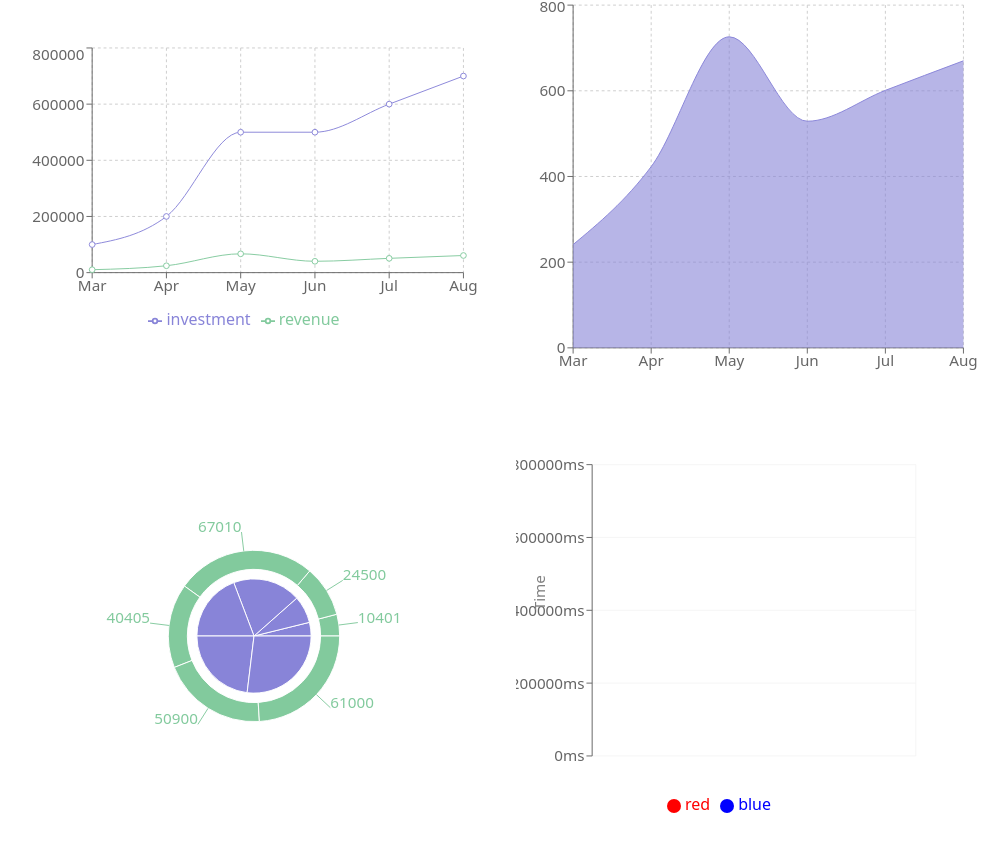
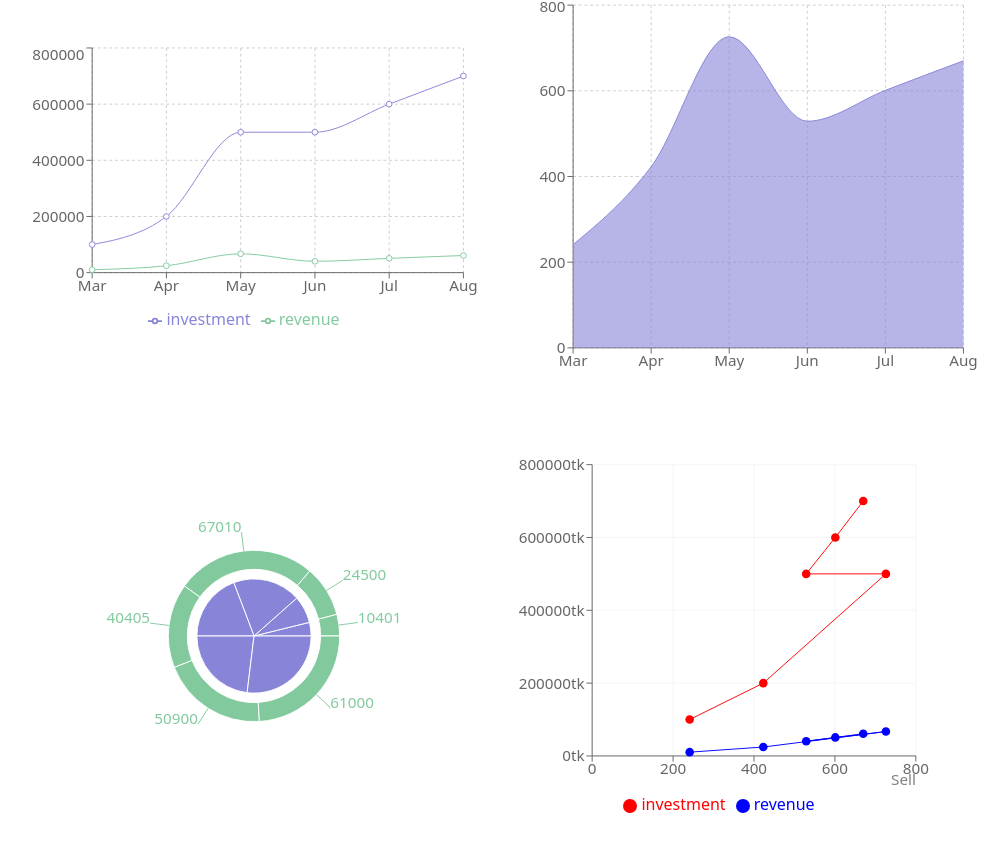
Before and after one commit to Prohor722/shoeshell, a React (Create React App) app: page /dashboard in a window 1280 px wide. Shown: the part 174-1026 px from the top of the page, without its empty margins (136-1144 px from the left). Built offline with nearby package versions, Linux system fonts and the light colour scheme.

Commit message:
all four charts added

```diff
--- a/src/components/Dashboard/Dashboard.js
+++ b/src/components/Dashboard/Dashboard.js
@@ -57,12 +57,12 @@ const Dashboard = () => {
                     <Tooltip />
                     <Legend />
 
-                    <XAxis dataKey="month" type="number" label={{ value: 'Month', position: 'insideBottomRight', offset: 0 }} />
-                    <YAxis unit="ms" type="number" label={{ value: 'Time', angle: -90, position: 'insideLeft' }} />
-                    <Scatter name="red" dataKey="red" fill="red" />
-                    <Scatter name="blue" dataKey="blue" fill="blue" />
-                    <Line dataKey="investment" stroke="blue" dot={false} activeDot={false} legendType="none" />
-                    <Line dataKey="revenue" stroke="red" dot={false} activeDot={false} legendType="none" />
+                    <XAxis dataKey="sell" type="number" label={{ value: 'Sell', position: 'insideBottomRight', offset: 0 }} />
+                    <YAxis unit="tk" type="number" label={{ value: ' ', angle: -90, position: 'insideLeft' }} />
+                    <Scatter name="investment" dataKey="investment" fill="red" />
+                    <Scatter name="revenue" dataKey="revenue" fill="blue" />
+                    <Line dataKey="investment" stroke="red" dot={false} activeDot={false} legendType="none" />
+                    <Line dataKey="revenue" stroke="blue" dot={false} activeDot={false} legendType="none" />
                 </ComposedChart>
             </div>
         </div>
```
